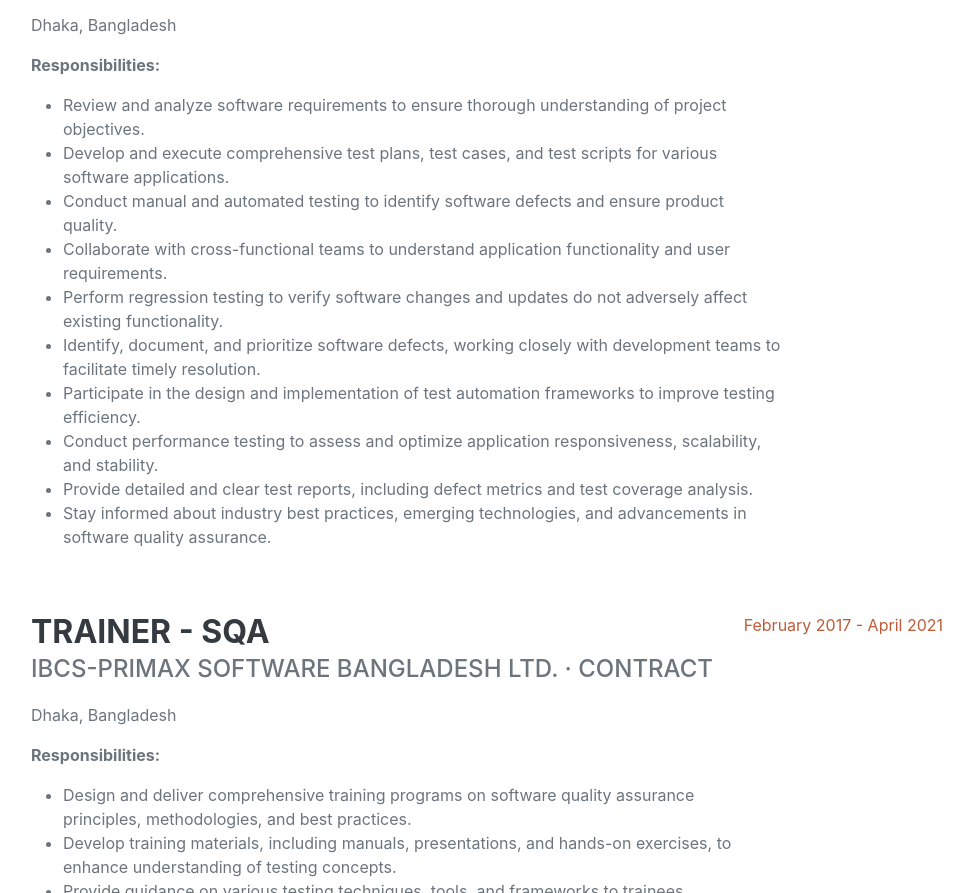
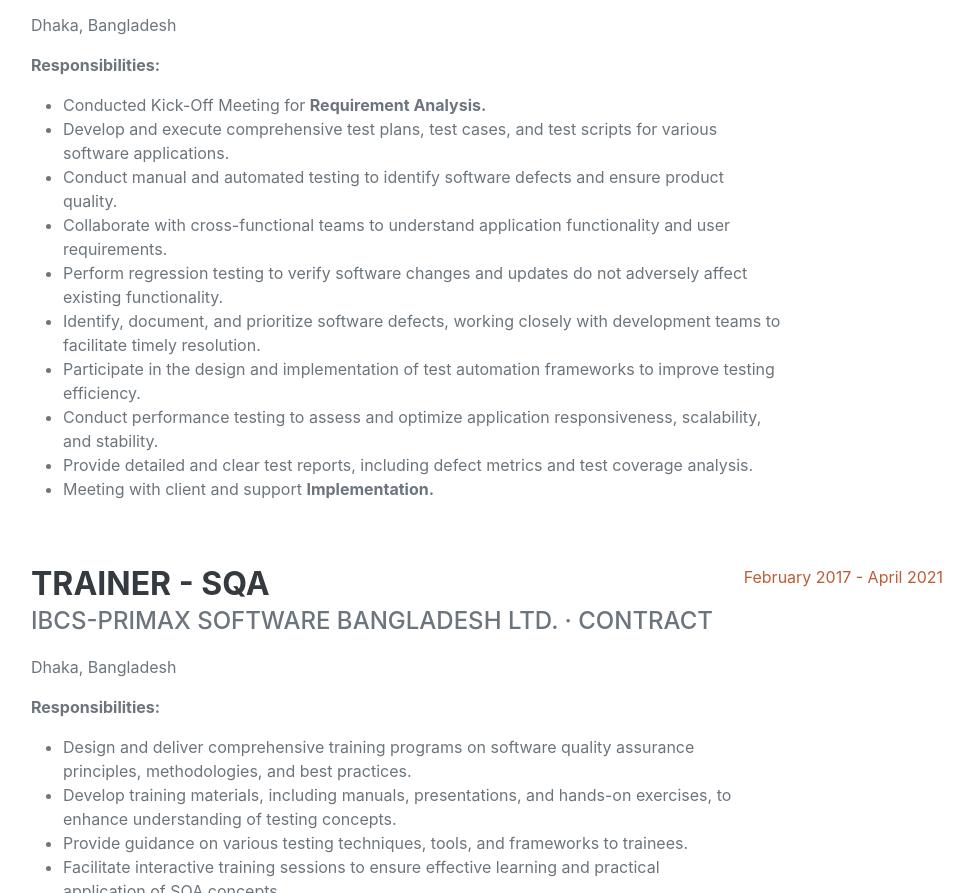
Before and after one commit to Muntasir101/Resume_Muntasir, a plain HTML site: page index.html in a window 1280 px wide. Shown: the part 3787-4680 px from the top of the page, without its empty margins (289-1262 px from the left). Drawn offline with nearby package versions, Linux system fonts and the light colour scheme; a web font is replaced by a local one.

Commit message:
Update descriptions

```diff
--- a/index.html
+++ b/index.html
@@ -376,8 +376,7 @@
 
             <ul>
               <li>
-                Review and analyze software requirements to ensure thorough
-                understanding of project objectives.
+                Conducted Kick-Off Meeting for <b>Requirement Analysis. </b>
               </li>
               <li>
                 Develop and execute comprehensive test plans, test cases, and
@@ -413,8 +412,7 @@
                 metrics and test coverage analysis.
               </li>
               <li>
-                Stay informed about industry best practices, emerging
-                technologies, and advancements in software quality assurance.
+                Meeting with client and support <b>Implementation.</b>
               </li>
               <!-- Add more responsibilities as needed -->
             </ul>
```
